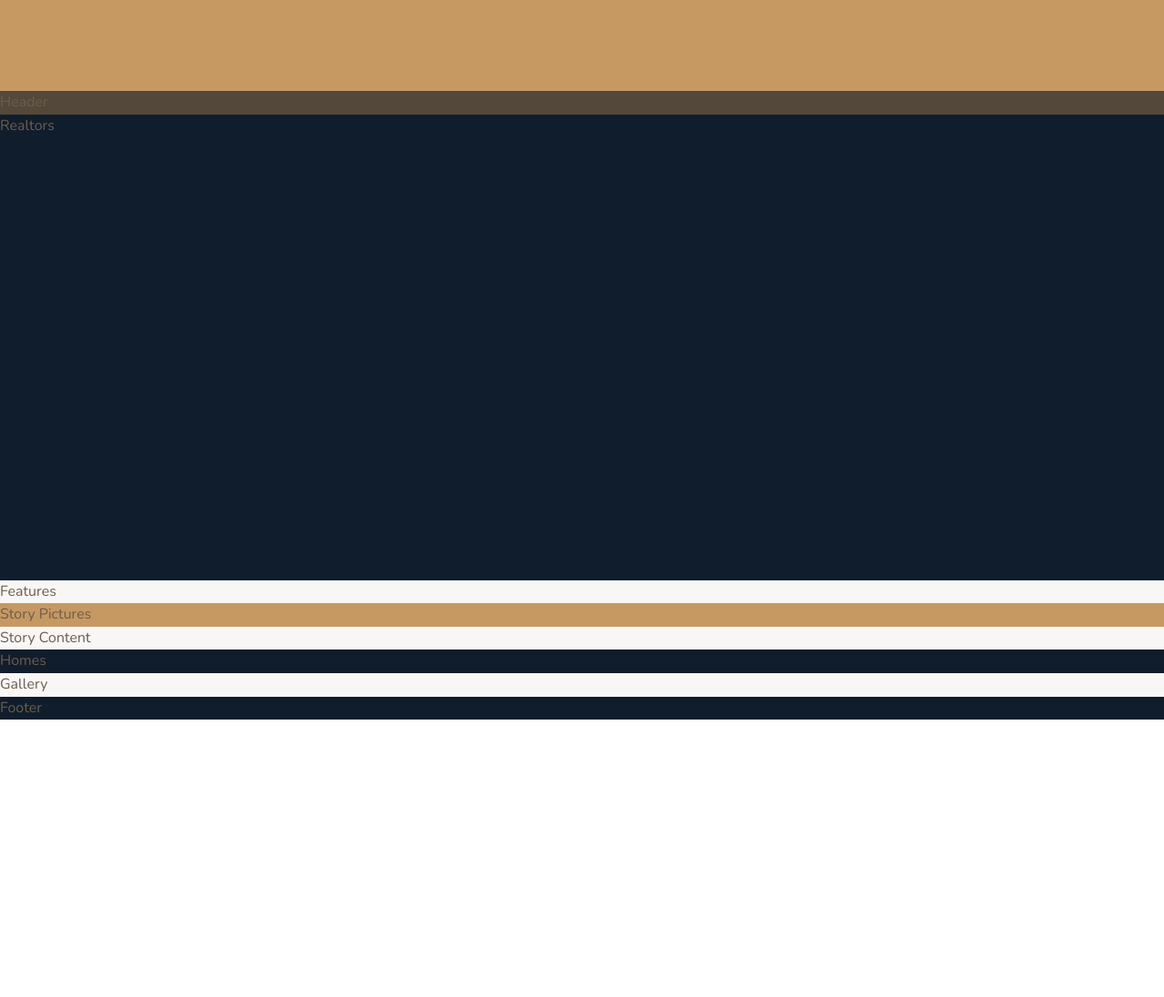
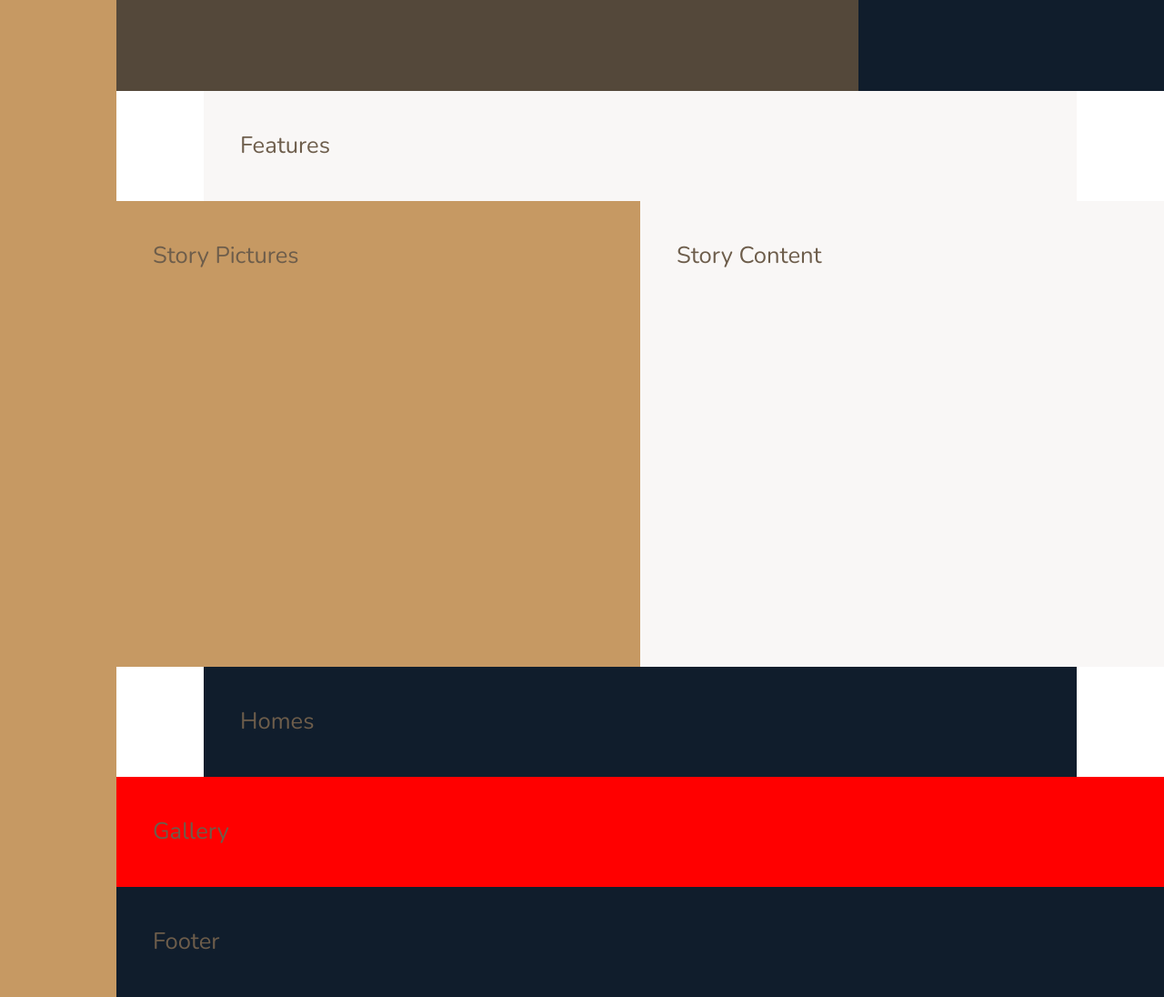
Before and after one commit to hihuydo/frontend-css-nexter, a website: page index.html in a window 1280 px wide. Shown: the part 540-1636 px from the top of the page at 91% size. Before the commit the page ends 1331 px from the top, so only its background shows below. Drawn offline with nearby package versions, Linux system fonts and the light colour scheme.

Commit message:
build the overall layout using grid system

```diff
--- a/sass/_base.scss
+++ b/sass/_base.scss
@@ -38,4 +38,25 @@ body {
     display: grid;
     grid-template-rows: 80vh min-content 40vw repeat(3, min-content);
     /* first row takes 80vh, second row takes min-content, third row takes 40vw, fourth row takes 3 times min-content, fifth row takes 3 times min-content, sixth row takes 3 times min-content*/
+
+    grid-template-columns: /* | Sidebar | Rand | 8 Content-Spalten | Rand | */
+        [sidebar-start] 8rem /* column with 8rem, gridlines are sidebar-start, sidebar-end */
+        [sidebar-end full-start] /* gridline, marks the end of the sidebar and the start of the full width */
+        minmax(6rem, 1fr) /* flexible column, min. 6rem, max. 1fr */
+        [center-start] /* gridline, marks the middle of the grid */
+        repeat(8, [col-start] minmax(min-content, 14rem) [col-end]) /* 8 columns, each column takes min-content, max. 14rem */
+        [center-end] /* gridline, marks the middle of the grid */
+        minmax(6rem, 1fr) /* flexible column, min. 6rem, max. 1fr */
+        [full-end]; /* gridline, marks the end of the grid */
+
+        /*
+        | Sidebar | Rand | 8 Content-Spalten | Rand |
+        | 8rem | flexible column, min. 6rem, max. 1fr | 8 columns, each column takes min-content, max. 14rem | flexible column, min. 6rem, max. 1fr |
+        | sidebar-start | sidebar-end | full-start | center-start | center-end | full-end |
+        */
+
+    & > * {
+        padding: 40px;
+        font-size: 1.6rem;
+    }
 }
--- a/sass/_features.scss
+++ b/sass/_features.scss
@@ -1,3 +1,4 @@
 .features {
     background-color: $color-grey-light-1;
+    grid-column: center-start / center-end;
 }
--- a/sass/_footer.scss
+++ b/sass/_footer.scss
@@ -1,3 +1,4 @@
 .footer {
     background-color: $color-secondary;
+    grid-column: full-start / full-end;
 }
--- a/sass/_gallery.scss
+++ b/sass/_gallery.scss
@@ -1,3 +1,4 @@
 .gallery {
-    background-color: $color-grey-light-1;
+    background-color: red;
+    grid-column: full-start / full-end;
 }
--- a/sass/_header.scss
+++ b/sass/_header.scss
@@ -1,3 +1,4 @@
 .header {
     background-color: $color-grey-dark-1;
+    grid-column: full-start / col-end 6;
 }
--- a/sass/_homes.scss
+++ b/sass/_homes.scss
@@ -1,3 +1,4 @@
 .homes {
     background-color: $color-secondary;
+    grid-column: center-start / center-end;
 }
--- a/sass/_realtors.scss
+++ b/sass/_realtors.scss
@@ -1,3 +1,4 @@
 .realtors {
     background-color: $color-secondary;
+    grid-column: col-start 7 / full-end;
 }
--- a/sass/_sidebar.scss
+++ b/sass/_sidebar.scss
@@ -1,3 +1,5 @@
 .sidebar {
     background-color: $color-primary;
+    grid-column: sidebar-start / sidebar-end;
+    grid-row: 1 / -1;
 }
--- a/sass/_story.scss
+++ b/sass/_story.scss
@@ -1,8 +1,10 @@
 .story {
     &__pictures {
         background-color: $color-primary;
+        grid-column: full-start / col-end 4;
     }
     &__content {
         background-color: $color-grey-light-1;
+        grid-column: col-start 5 / full-end;
     }
 }
```
Also changed, not shown: css/style.css, 1 other file.
